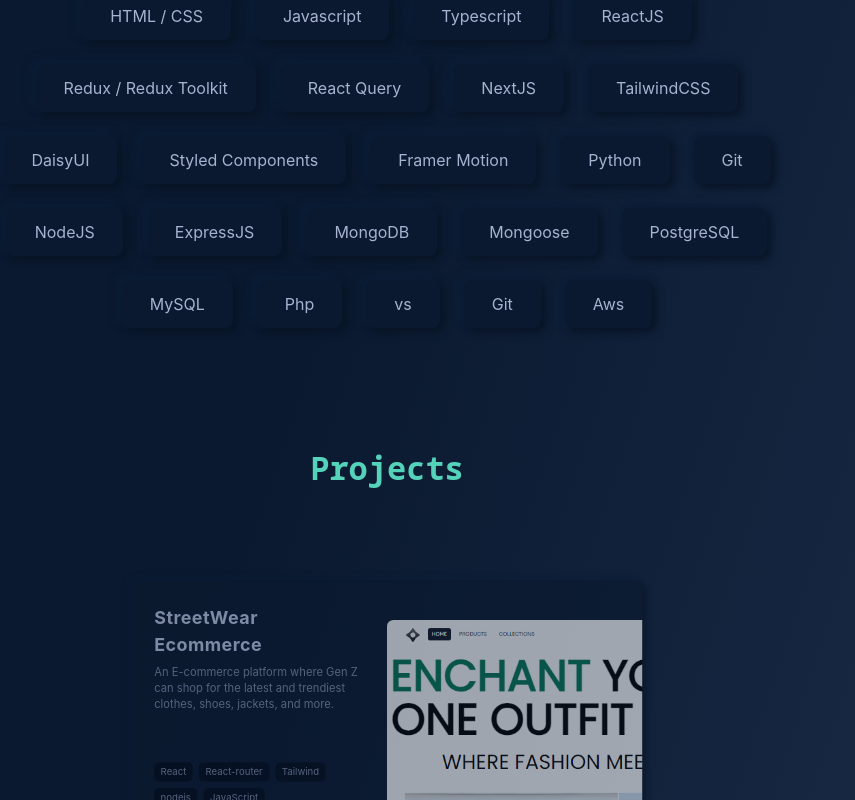
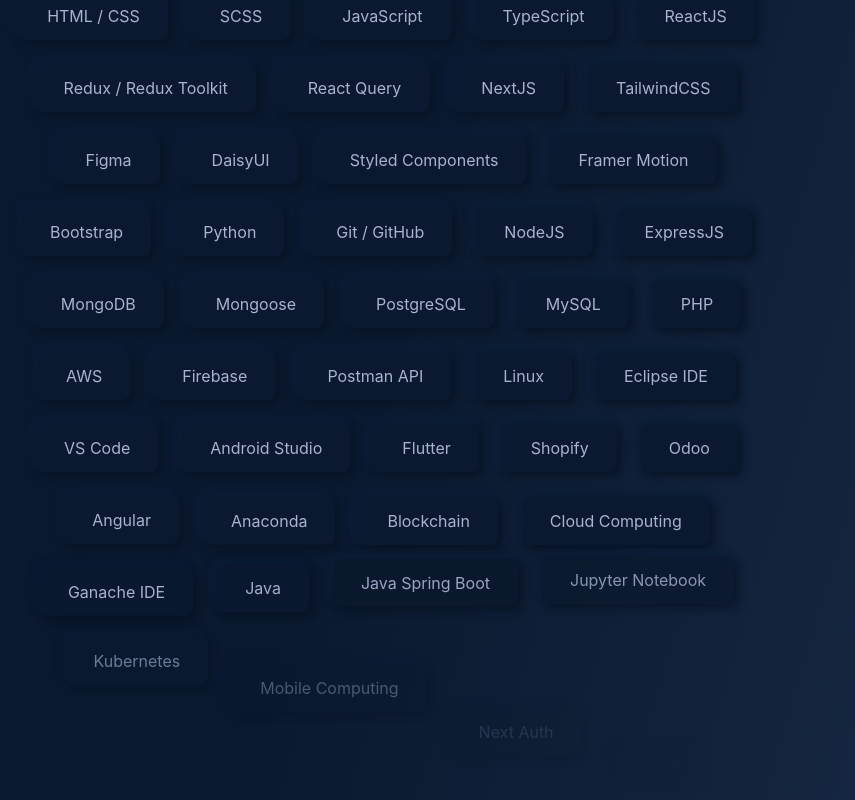
Before and after one commit to Moin06-dev/MOINUDDINKHAN-PORTFOLIO, a React (Vite) app: page /about in a window 1280 px wide. Shown: the part 1480-2280 px from the top of the page, without its empty margins (253-1108 px from the left). Built offline with nearby package versions, Linux system fonts and the light colour scheme.

Commit message:
Update Skills.tsx

```diff
--- a/src/components/About/Skills.tsx
+++ b/src/components/About/Skills.tsx
@@ -6,29 +6,52 @@
 
 const skillsList: string[] = [
   "HTML / CSS",
-  "Javascript",
-  "Typescript",
+  "SCSS",
+  "JavaScript",
+  "TypeScript",
   "ReactJS",
   "Redux / Redux Toolkit",
   "React Query",
   "NextJS",
   "TailwindCSS",
+  "Figma",
   "DaisyUI",
   "Styled Components",
   "Framer Motion",
+  "Bootstrap",
   "Python",
-  "Git",
+  "Git / GitHub",
   "NodeJS",
   "ExpressJS",
   "MongoDB",
   "Mongoose",
   "PostgreSQL",
   "MySQL",
-  "Php",
-  "vs",
-  "Git",
-  "Aws",
-
+  "PHP",
+  "AWS",
+  "Firebase",
+  "Postman API",
+  "Linux",
+  "Eclipse IDE",
+  "VS Code",
+  "Android Studio",
+  "Flutter",
+  "Shopify",
+  "Odoo",
+  "Angular",
+  "Anaconda",
+  "Blockchain",
+  "Cloud Computing",
+  "Ganache IDE",
+  "Java",
+  "Java Spring Boot",
+  "Jupyter Notebook",
+  "Kubernetes",
+  "Mobile Computing",
+  "Next Auth",
+  "OAuth",
+  "Photoshop",
+  "Wireshark",
 ];
 
 const Skills: React.FC = () => {
```
